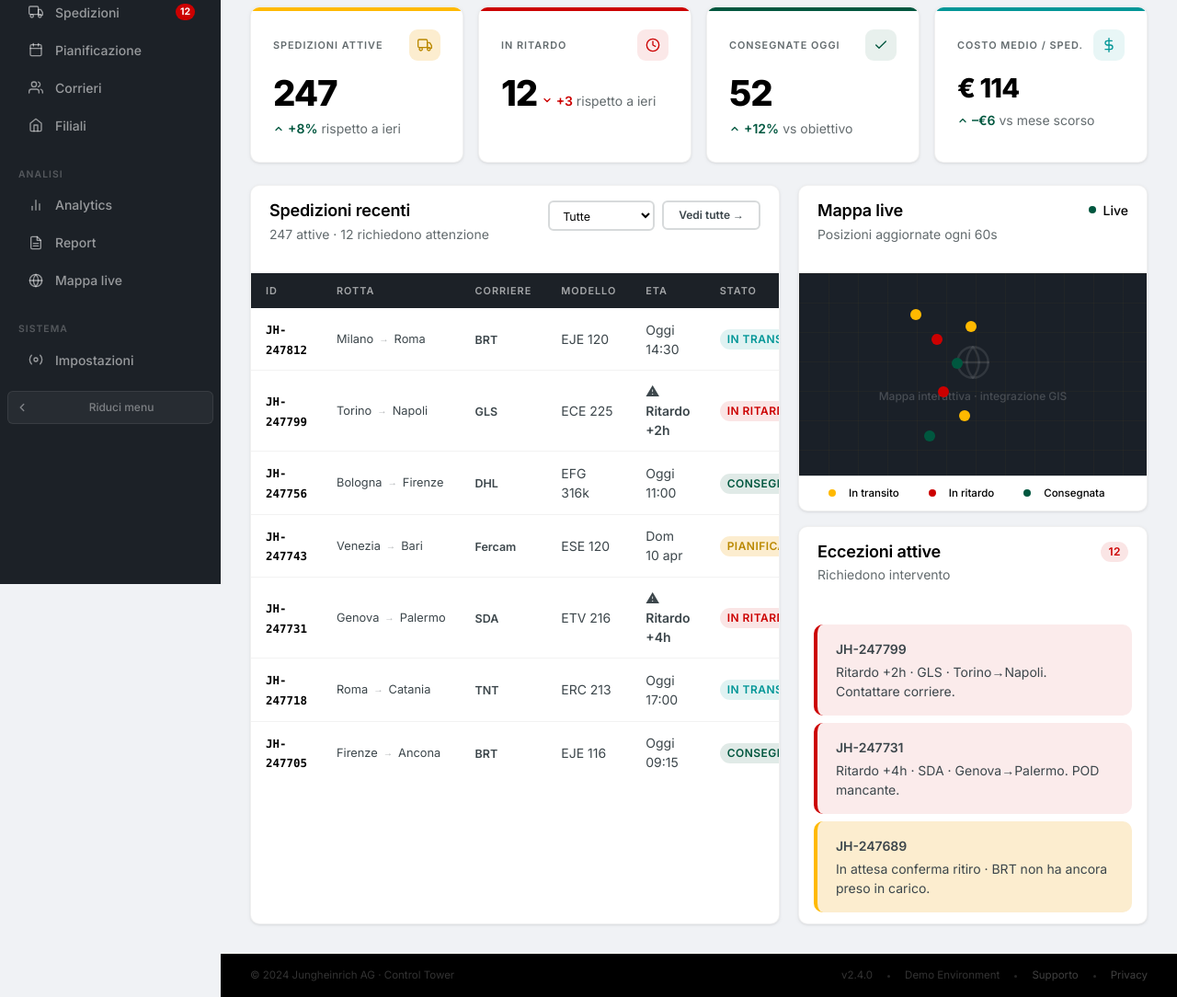
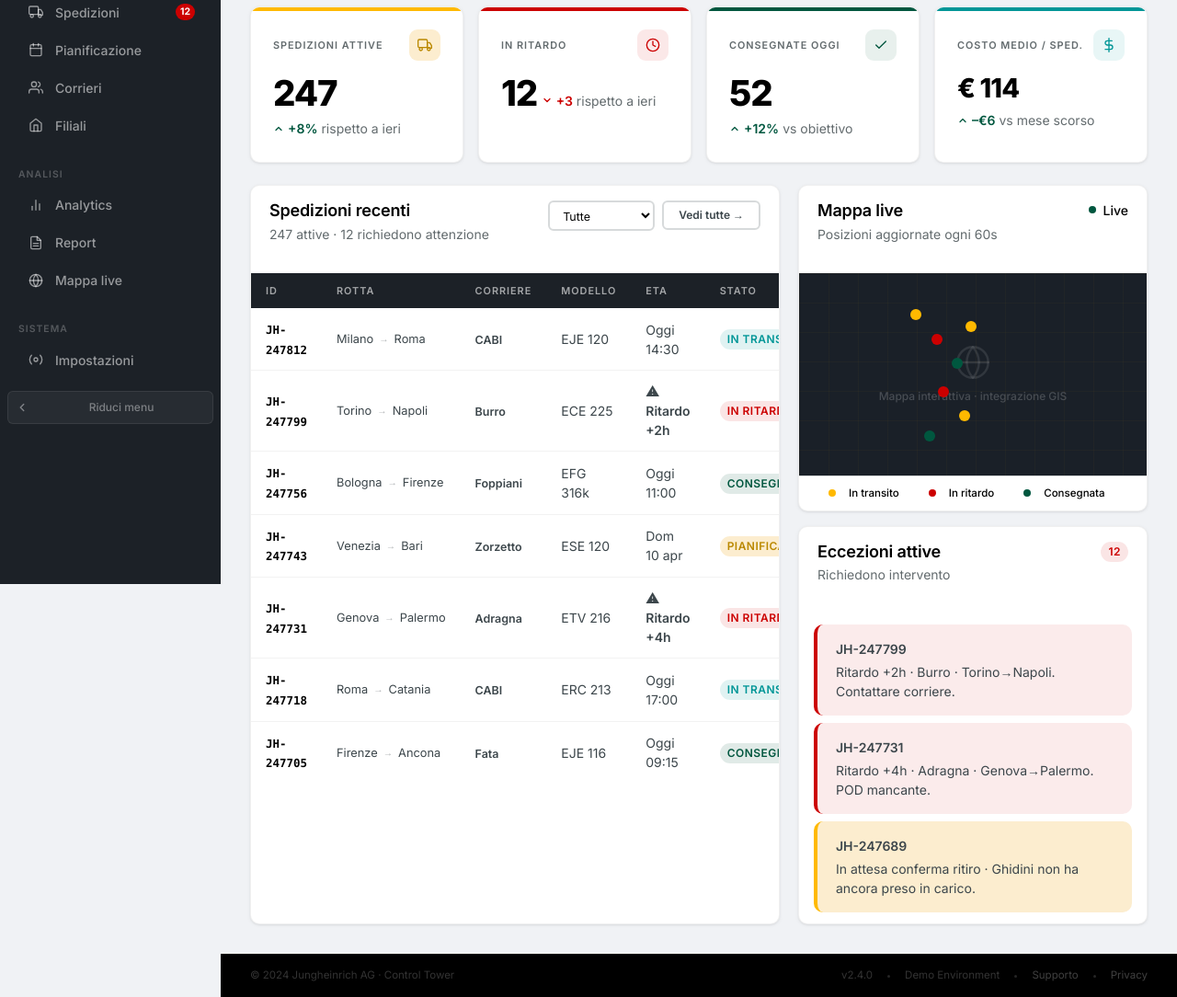
Before and after one commit to bellone-sys/jungheinrich-control-tower-demo, a plain HTML site: page dashboard.html in a window 1280 px wide. Shown: the part 165-1249 px from the top of the page at 92% size. Drawn offline with Linux system fonts and the light colour scheme.

Commit message:
feat: replace generic courier names with actual anagrafica couriers
Update all references from generic couriers (BRT, GLS, SDA, DHL, Fercam, TNT)
to the 7 real couriers from the anagrafica: Adragna, Foppiani, CABI, Fata,
Zorzetto, Burro, Ghidini — across dashboard alerts, shipment table, and landing page.

Co-Authored-By: Claude Sonnet 4.6 <noreply@anthropic.com>

```diff
--- a/dashboard.html
+++ b/dashboard.html
@@ -287,7 +287,7 @@
                   <tr>
                     <td><span class="ship-id">JH-247812</span></td>
                     <td><span class="ship-route">Milano <span class="ship-route__arrow">→</span> Roma</span></td>
-                    <td><span class="ship-carrier">BRT</span></td>
+                    <td><span class="ship-carrier">CABI</span></td>
                     <td class="text-sm text-muted">EJE 120</td>
                     <td class="text-sm">Oggi 14:30</td>
                     <td><span class="badge badge--blue">In transito</span></td>
@@ -295,7 +295,7 @@
                   <tr>
                     <td><span class="ship-id">JH-247799</span></td>
                     <td><span class="ship-route">Torino <span class="ship-route__arrow">→</span> Napoli</span></td>
-                    <td><span class="ship-carrier">GLS</span></td>
+                    <td><span class="ship-carrier">Burro</span></td>
                     <td class="text-sm text-muted">ECE 225</td>
                     <td class="text-sm ship-eta--late">⚠ Ritardo +2h</td>
                     <td><span class="badge badge--red">In ritardo</span></td>
@@ -303,7 +303,7 @@
                   <tr>
                     <td><span class="ship-id">JH-247756</span></td>
                     <td><span class="ship-route">Bologna <span class="ship-route__arrow">→</span> Firenze</span></td>
-                    <td><span class="ship-carrier">DHL</span></td>
+                    <td><span class="ship-carrier">Foppiani</span></td>
                     <td class="text-sm text-muted">EFG 316k</td>
                     <td class="text-sm">Oggi 11:00</td>
                     <td><span class="badge badge--green">Consegnata</span></td>
@@ -311,7 +311,7 @@
                   <tr>
                     <td><span class="ship-id">JH-247743</span></td>
                     <td><span class="ship-route">Venezia <span class="ship-route__arrow">→</span> Bari</span></td>
-                    <td><span class="ship-carrier">Fercam</span></td>
+                    <td><span class="ship-carrier">Zorzetto</span></td>
                     <td class="text-sm text-muted">ESE 120</td>
                     <td class="text-sm">Dom 10 apr</td>
                     <td><span class="badge badge--yellow">Pianificata</span></td>
@@ -319,7 +319,7 @@
                   <tr>
                     <td><span class="ship-id">JH-247731</span></td>
                     <td><span class="ship-route">Genova <span class="ship-route__arrow">→</span> Palermo</span></td>
-                    <td><span class="ship-carrier">SDA</span></td>
+                    <td><span class="ship-carrier">Adragna</span></td>
                     <td class="text-sm text-muted">ETV 216</td>
                     <td class="text-sm ship-eta--late">⚠ Ritardo +4h</td>
                     <td><span class="badge badge--red">In ritardo</span></td>
@@ -327,7 +327,7 @@
                   <tr>
                     <td><span class="ship-id">JH-247718</span></td>
                     <td><span class="ship-route">Roma <span class="ship-route__arrow">→</span> Catania</span></td>
-                    <td><span class="ship-carrier">TNT</span></td>
+                    <td><span class="ship-carrier">CABI</span></td>
                     <td class="text-sm text-muted">ERC 213</td>
                     <td class="text-sm">Oggi 17:00</td>
                     <td><span class="badge badge--blue">In transito</span></td>
@@ -335,7 +335,7 @@
                   <tr>
                     <td><span class="ship-id">JH-247705</span></td>
                     <td><span class="ship-route">Firenze <span class="ship-route__arrow">→</span> Ancona</span></td>
-                    <td><span class="ship-carrier">BRT</span></td>
+                    <td><span class="ship-carrier">Fata</span></td>
                     <td class="text-sm text-muted">EJE 116</td>
                     <td class="text-sm">Oggi 09:15</td>
                     <td><span class="badge badge--green">Consegnata</span></td>
@@ -392,21 +392,21 @@
                 <div class="alert alert--danger">
                   <div class="alert__body">
                     <span class="alert__title">JH-247799</span>
-                    Ritardo +2h · GLS · Torino→Napoli. Contattare corriere.
+                    Ritardo +2h · Burro · Torino→Napoli. Contattare corriere.
                   </div>
                 </div>
 
                 <div class="alert alert--danger">
                   <div class="alert__body">
                     <span class="alert__title">JH-247731</span>
-                    Ritardo +4h · SDA · Genova→Palermo. POD mancante.
+                    Ritardo +4h · Adragna · Genova→Palermo. POD mancante.
                   </div>
                 </div>
 
                 <div class="alert alert--warning">
                   <div class="alert__body">
                     <span class="alert__title">JH-247689</span>
-                    In attesa conferma ritiro · BRT non ha ancora preso in carico.
+                    In attesa conferma ritiro · Ghidini non ha ancora preso in carico.
                   </div>
                 </div>
 
```
Also changed, not shown: index.html (+8 -8 lines).
